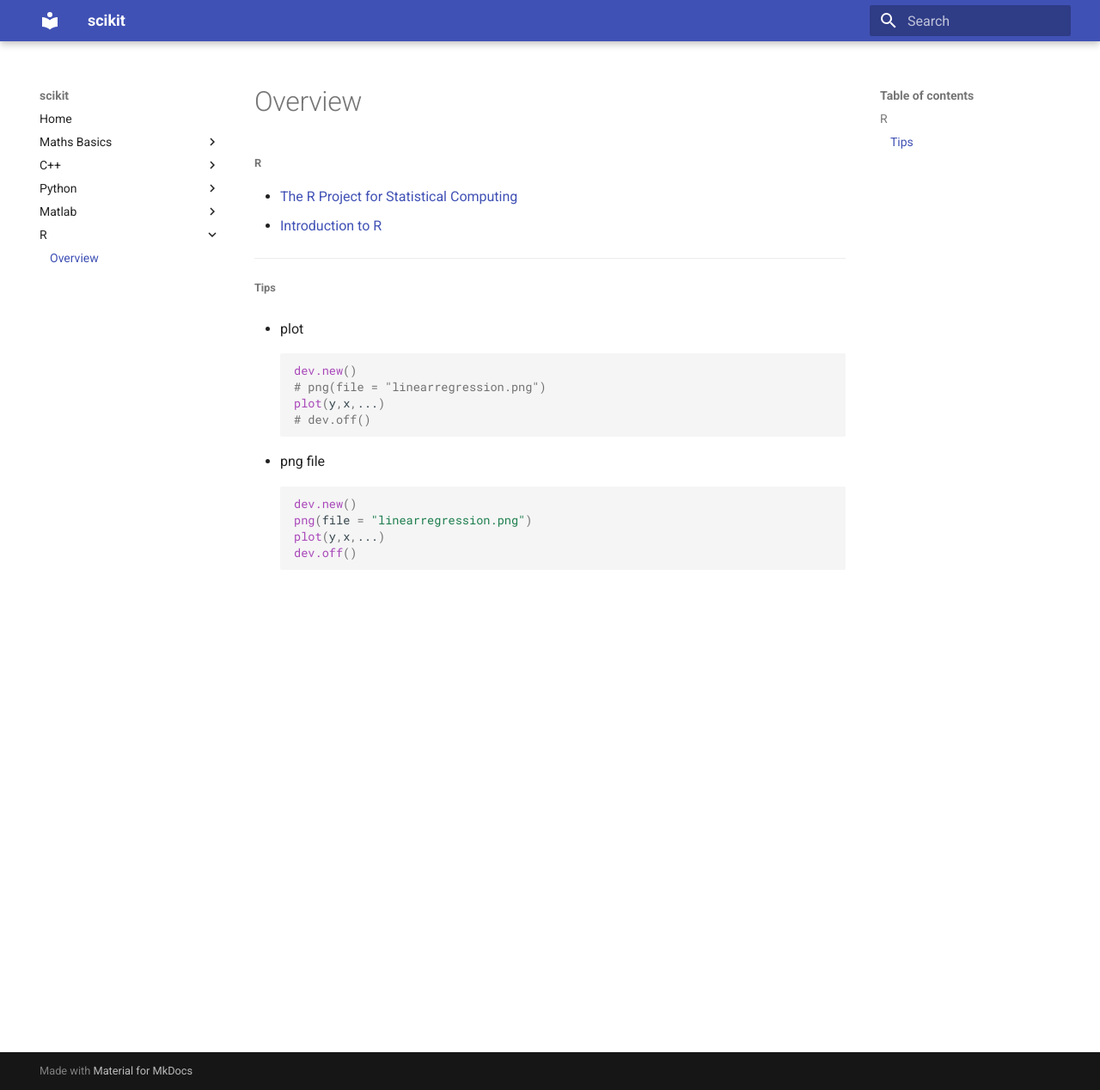
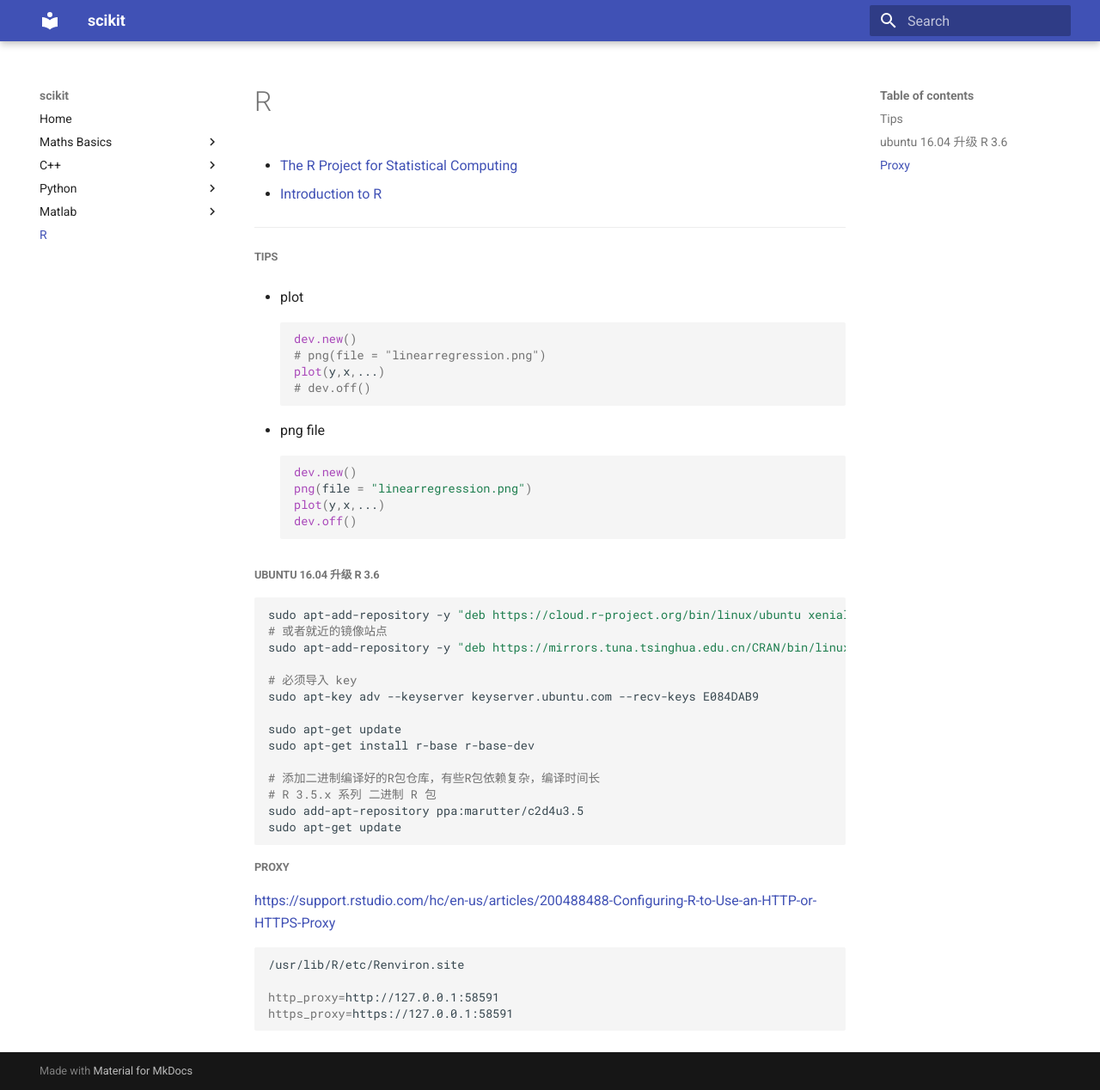
Before and after one commit to cggos/SciKit, an MkDocs documentation site: the page built from docs/r/README.md, in a window 1280 px wide and 1268 px high. Shown: the whole window at 86% size. Built offline with MkDocs 1.6.1 and Material for MkDocs 9.7.7, drawn with Linux system fonts in a browser that asks for light colours.

Commit message:
update r/README.md

````diff
--- a/docs/r/README.md
+++ b/docs/r/README.md
@@ -1,11 +1,10 @@
-# R
 
 * [The R Project for Statistical Computing](https://www.r-project.org/)
 * [Introduction to R](http://ramnathv.github.io/pycon2014-r/)
 
------
+---
 
-## Tips
+# Tips
 
 * plot
   ```R
@@ -22,3 +21,33 @@
   plot(y,x,...)
   dev.off()
   ```
+
+# ubuntu 16.04 升级 R 3.6
+
+```bash
+sudo apt-add-repository -y "deb https://cloud.r-project.org/bin/linux/ubuntu xenial-cran35/"
+# 或者就近的镜像站点
+sudo apt-add-repository -y "deb https://mirrors.tuna.tsinghua.edu.cn/CRAN/bin/linux/ubuntu xenial-cran35/"
+
+# 必须导入 key
+sudo apt-key adv --keyserver keyserver.ubuntu.com --recv-keys E084DAB9
+
+sudo apt-get update
+sudo apt-get install r-base r-base-dev
+
+# 添加二进制编译好的R包仓库，有些R包依赖复杂，编译时间长
+# R 3.5.x 系列 二进制 R 包
+sudo add-apt-repository ppa:marutter/c2d4u3.5
+sudo apt-get update
+```
+
+# Proxy
+
+[https://support.rstudio.com/hc/en-us/articles/200488488-Configuring-R-to-Use-an-HTTP-or-HTTPS-Proxy](https://support.rstudio.com/hc/en-us/articles/200488488-Configuring-R-to-Use-an-HTTP-or-HTTPS-Proxy)
+
+```bash
+/usr/lib/R/etc/Renviron.site
+
+http_proxy=http://127.0.0.1:58591
+https_proxy=https://127.0.0.1:58591
+```
--- a/mkdocs.yml
+++ b/mkdocs.yml
@@ -58,5 +58,4 @@ nav:
   - Matlab:
     - Overview: matlab/README.md
 
-  - R:
-    - Overview: r/README.md
+  - R: r/README.md
````
